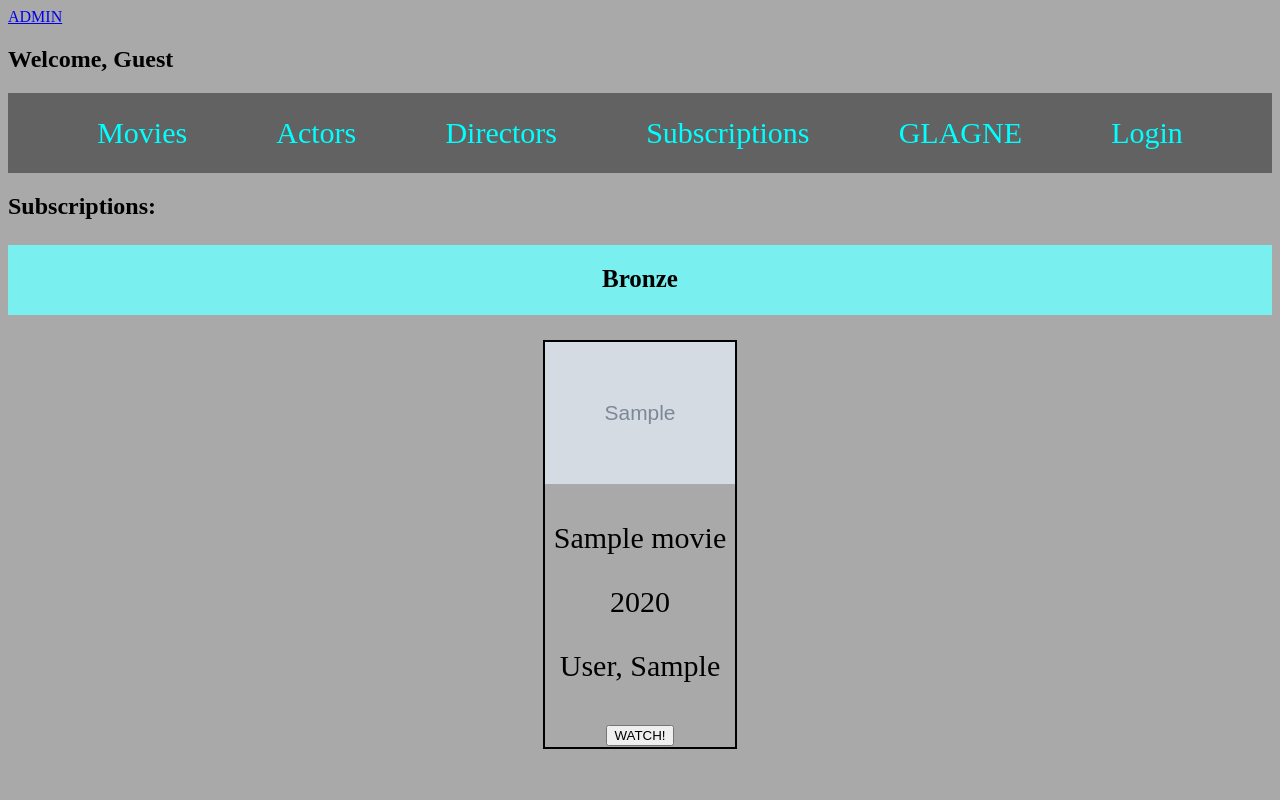
After one commit to OmikronGamma/Classwork53, a Django app: page /subscr/ in a window 1280 px wide. The commit adds this page. Run offline with Django 4.2, Linux system fonts and the light colour scheme; tables that the repository leaves empty hold one stand-in row (values such as "Sample post"); grey boxes marked "Sample" are stand-in pictures.

Commit message:
after classwork 2

```diff
--- a/Classwork53/settings.py
+++ b/Classwork53/settings.py
@@ -133,4 +133,5 @@ STATIC_URL = 'static/'
 # https://docs.djangoproject.com/en/4.2/ref/settings/#default-auto-field
 
 DEFAULT_AUTO_FIELD = 'django.db.models.BigAutoField'
-LOGIN_REDIRECT_URL = '/'
+LOGIN_REDIRECT_URL = 'home'
+LOGOUT_REDIRECT_URL = 'home'
--- a/Classwork53/urls.py
+++ b/Classwork53/urls.py
@@ -25,4 +25,7 @@ urlpatterns = [
     # path('info/<int:id>/', views.movieinfo, name='movieinfo'),
     path('info/<slug:pk>/<str:title>', views.Moviedetails.as_view(), name='movieinfo'),
     path('user/', include('django.contrib.auth.urls')),
+    path('subscr/', views.subscr, name='subscr'),
+    path('subscr/watcher/<int:id1>/<int:id2>/<int:id3>', views.watcher, name='watcher'),
+
 ]
--- a/catalogue/models.py
+++ b/catalogue/models.py
@@ -65,6 +65,7 @@ class Movie(models.Model):
     age_rate = models.ForeignKey(to=AgeRestriction, on_delete=models.SET_NULL, null=True)
     actors = models.ManyToManyField(to=Actor, verbose_name='Actors list:')
     subscription = models.ForeignKey(to=Subscription, on_delete=models.SET_NULL, null=True)
+    movie_poster = models.CharField(max_length=255, blank=True, null=True, verbose_name='Movie poster:')
 
     def __str__(self):
         return self.title
--- /dev/null
+++ b/catalogue/static/css/subscr.css
@@ -0,0 +1,26 @@
+.main {
+    background-color: rgba(114, 253, 253, 0.84);
+    text-align: center;
+    text-transform: capitalize;
+    font-size: 25px;
+    height: 2em;
+    padding-top: 20px;
+}
+
+.cont {
+    display: flex;
+    justify-content: space-evenly;
+}
+
+.card {
+    text-align: center;
+    border: 2px solid black;
+    width: 15%;
+    font-size: 30px;
+}
+
+.card img {
+    /*max-height: 400px;*/
+    width: 100%;
+    /*height: 70%;*/
+}
--- a/catalogue/views.py
+++ b/catalogue/views.py
@@ -11,8 +11,10 @@ def index(request):
     actors_amount = Actor.objects.all().count()
     directors_amount = Director.objects.all().count()
     bronze_amount = Movie.objects.filter(subscription__movie=1).count()
+    # if request.user.username:
     try:
         welcome_user_name = request.user.first_name
+    # else:
     except:
         welcome_user_name = 'Guest'
     data = {'x': movies_amount, 'xx': actors_amount, 'xxxx': bronze_amount, 'xxx': directors_amount, 'username': welcome_user_name}
@@ -39,5 +41,40 @@ class Movieslist(generic.ListView):
 #     movie = Movie.objects.get(id=id)
 #     return HttpResponse(movie.title)
 
+
 class Moviedetails(generic.DetailView):
     model = Movie
+
+
+def subscr(request):
+    try:
+        welcome_user_name = request.user.first_name
+    # else:
+    except:
+        welcome_user_name = 'Guest'
+
+    subscriptions_all = Subscription.objects.all()
+
+    data = {'subscriptions': subscriptions_all, 'username': welcome_user_name}
+    return render(request, 'subscription.html', data)
+
+
+def watcher(request, id1, id2, id3):
+    print('movie id', 'subscr id', 'user id')
+    print('id1', 'id2', 'id3')
+    print(id1, id2, id3)
+    subscription = None
+    array_subscription = ['bronze', 'silver', 'gold']
+    array_user_tier = ['bronze tier', 'silver tier', 'gold tier']
+    if id3 != 0:
+        subscription = User.objects.get(id=id3)     # нашли юзера
+        subscription = subscription.groups.all()    # нашли его подписки
+        subscription = subscription[0].id           # нашли id подписки
+    else:
+        if id3 == 0:                                # если гость, даём ему базовую подписку
+            subscription = 1
+    if subscription >= id2:                     # сравнение прав пользователя и прав фильма
+        print('ok')
+    else:
+        print('Not Ok')
+    return render(request, 'index.html')
--- a/templates/index.html
+++ b/templates/index.html
@@ -3,9 +3,9 @@
 <html lang="en">
 <head>
     <meta charset="UTF-8">
+    <link rel="stylesheet" href="{% static 'css/1.css' %}">
     {% block head %}
         <title>Catalogue</title>
-        <link rel="stylesheet" href="{% static 'css/1.css' %}">
         <link rel="icon" href="{% static 'catalogue/favicon.ico' %}">
     {% endblock head %}
 </head>
@@ -19,10 +19,13 @@
             <a href="{% url 'allmovies' %}">Movies</a>
             <a href="">Actors</a>
             <a href="">Directors</a>
-            <a href="">Subscription</a>
+            <a href="{% url 'subscr' %}">Subscriptions</a>
             <a href="{% url 'home' %}">GLAGNE</a>
-            <a href="{% url 'login' %}">Login</a>
-            <a href="{% url 'logout' %}">Logout</a>
+            {% if not user.username %}
+                <a href="{% url 'login' %}">Login</a>
+            {% else %}
+                <a href="{% url 'logout' %}">Logout</a>
+            {% endif %}
         </div>
     {% endblock menu %}
 
--- a/templates/registration/login.html
+++ b/templates/registration/login.html
@@ -1,8 +1,10 @@
 <!DOCTYPE html>
+{% load static %}
 <html lang="en">
 <head>
     <meta charset="UTF-8">
     <title>Login</title>
+    <link rel="stylesheet" href="{% static 'css/1.css' %}">
 </head>
 <body>
     <h2>Login</h2>
--- /dev/null
+++ b/templates/subscription.html
@@ -0,0 +1,35 @@
+{% extends 'index.html' %}
+{% load static %}
+{% block head %}
+    <title>Subscriptions</title>
+    <link rel="stylesheet" href="{% static 'css/subscr.css' %}">
+{% endblock head %}
+
+{% block content %}
+    <h2>Subscriptions:</h2>
+    {% for i in subscriptions %}
+        <h3 class="main">{{ i.subscription_type }}</h3>
+        <div class="cont">
+        {% for j in i.movie_set.all %}
+            <div class="card">
+                <img src="{% static j.movie_poster %}" alt="poster">
+                <p>{{ j.title }}</p>
+                <p>{{ j.year }}</p>
+                <p>{{ j.director }}</p>
+                {% if not user.username %}
+                <a href="{% url 'watcher' j.id i.id 0 %}">
+                    <button>WATCH!</button>
+                </a>
+                {% else %}
+                <a href="{% url 'watcher' j.id i.id user.id %}">
+                    <button>WATCH!</button>
+                </a>
+                {% endif %}
+                <br>
+            </div>
+
+            {% endfor %}
+        </div>
+    {% endfor %}
+
+{% endblock content %}
```
Also changed, not shown: catalogue/migrations/0003_movie_movie_poster.py (added), catalogue/static/img/posters/aliens.jpg (added), catalogue/static/img/posters/matrix.jpg (added), catalogue/static/img/posters/pulp_fiction.jpg (added), catalogue/static/img/posters/robocop.jpg (added), catalogue/static/img/posters/terminator.jpg (added), catalogue/static/img/posters/titanic.webp (added), db.sqlite3, db_movies.sqlite3.
